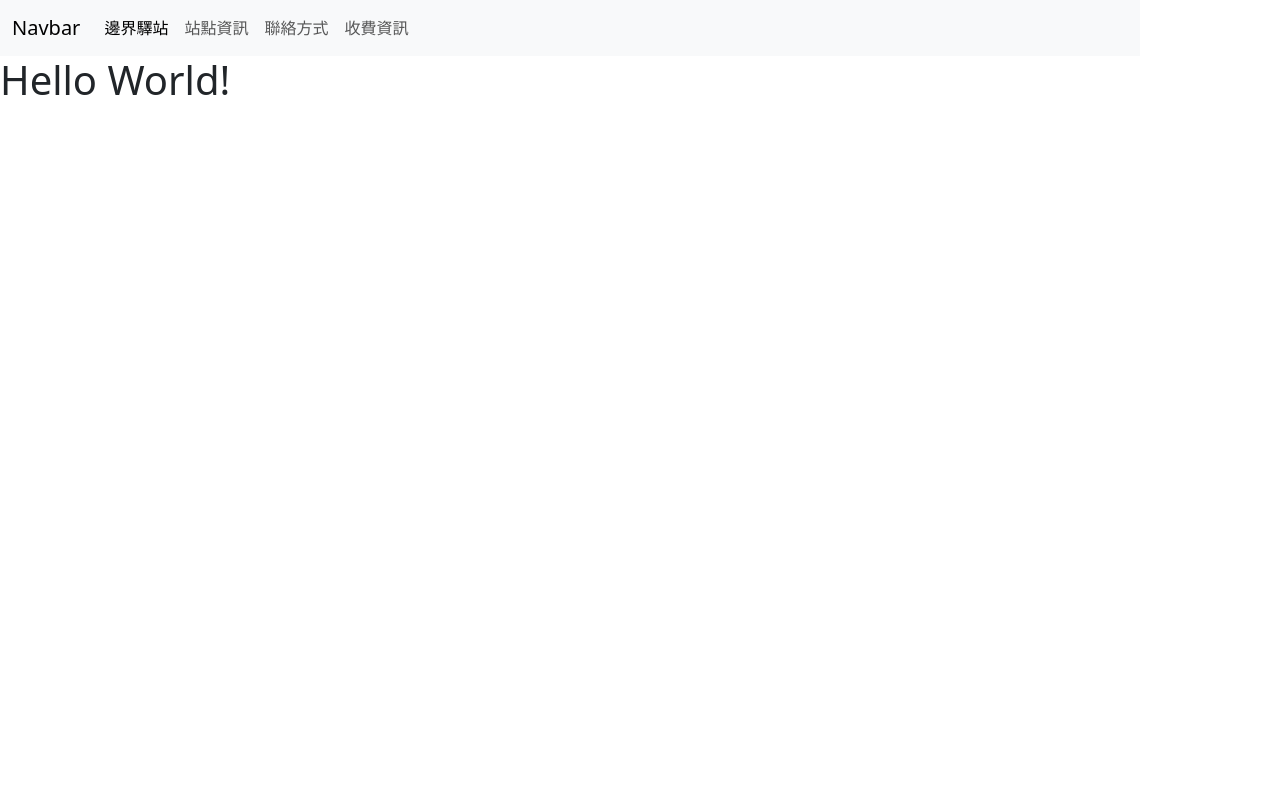
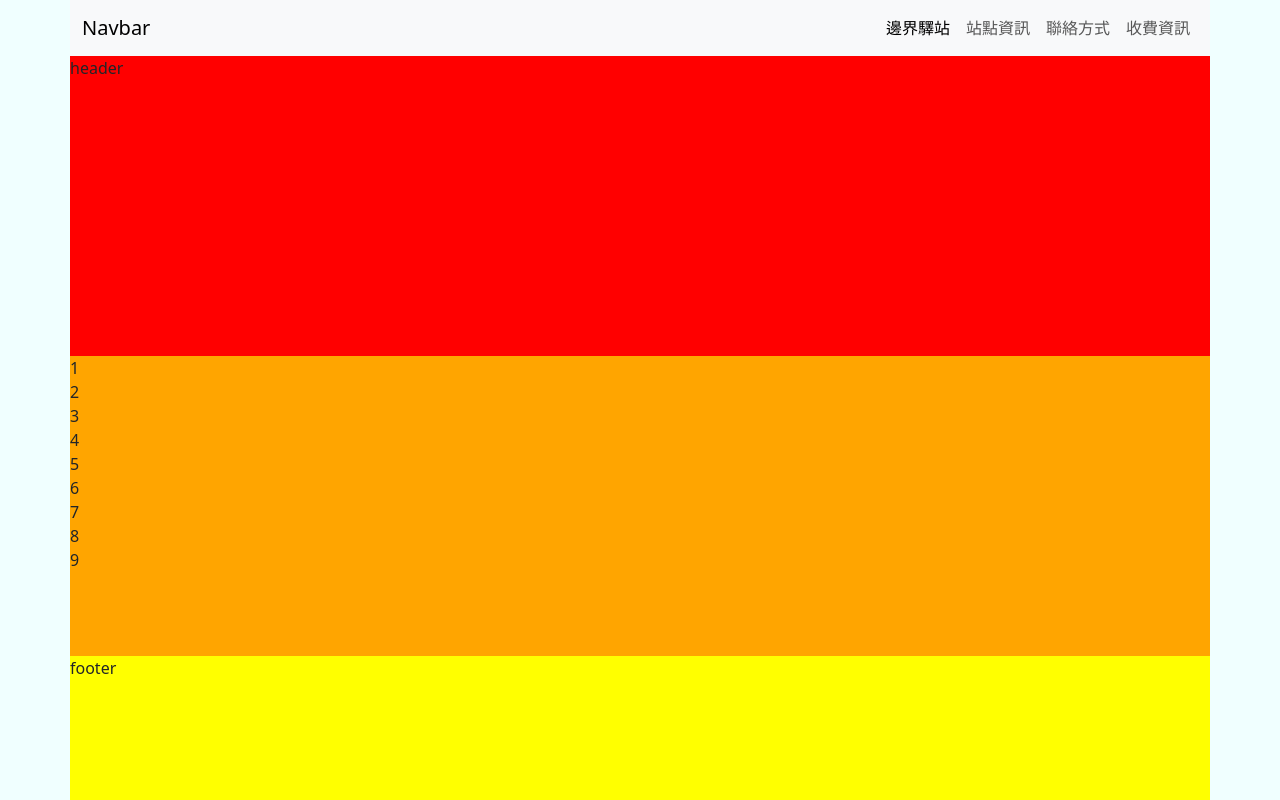
Before and after one commit to vamp16431745/practice_at_home, a plain HTML site: page index.html in a window 1280 px wide. Shown: the top 800 px of the page. Drawn offline with Linux system fonts and the light colour scheme.

Commit message:
設置大架構

```diff
--- a/css/index.css
+++ b/css/index.css
@@ -1,3 +1,50 @@
+body
+{
+    background-color: azure;
+}
+
+
+
+#root
+{
+    width: 100%;
+    margin-left: auto;
+    margin-right: auto;
+}
+
+#layout
+{
+    display: grid;
+    grid-template-columns: 1fr;
+    grid-template-rows: 300px 300px 500px;
+    grid-template-areas:
+    "header"
+    "content"
+    "footer"
+
+
+    ;
+}
+
+#layout header
+{
+    grid-area: header;
+    background-color: red;
+}
+
+#layout main
+{
+    grid-area: content;
+    background-color: orange;
+}
+
+#layout footer
+{
+    grid-area: footer;
+    background-color: yellow;
+}
+
+
 /* Small devices (landscape phones, 576px and up)*/
 @media (min-width: 576px) {
     #root {
--- a/index.html
+++ b/index.html
@@ -18,7 +18,7 @@
             <span class="navbar-toggler-icon"></span>
           </button>
           <div class="collapse navbar-collapse" id="navbarSupportedContent">
-            <ul class="navbar-nav me-auto mb-2 mb-lg-0">
+            <ul class="navbar-nav ms-auto mb-2 mb-lg-0">
               <li class="nav-item">
                 <a class="nav-link active" aria-current="page" href="#">邊界驛站</a>
               </li>
@@ -35,7 +35,53 @@
           </div>
         </div>
       </nav>
-      <h1>Hello World!</h1>
+      <div id="layout">
+        <header>
+          header
+
+        </header>
+
+        <main>
+          <div id="cards">
+            <section>
+              1
+            </section>
+            <section>
+              2
+            </section>
+            <section>
+              3
+            </section>
+            <section>
+              4
+            </section>
+            <section>
+              5
+            </section>
+            <section>
+              6
+            </section>
+            <section>
+              7
+            </section>
+            <section>
+              8
+            </section>
+            <section>
+              9
+            </section>
+
+          </div>
+
+        </main>
+
+        <footer>
+          footer
+
+        </footer>
+
+      </div>
+
   </div>
 
     <script src="js/bootstrap.min.js"></script>
```
